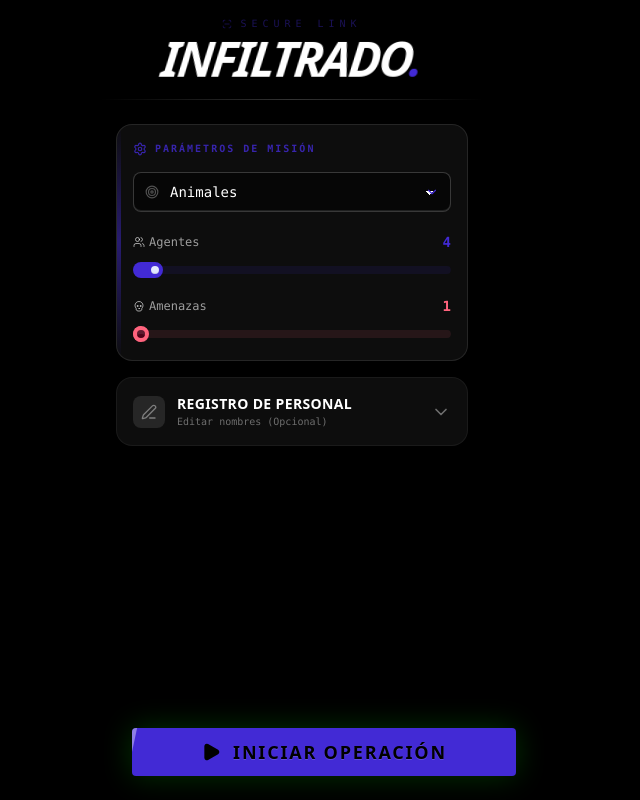
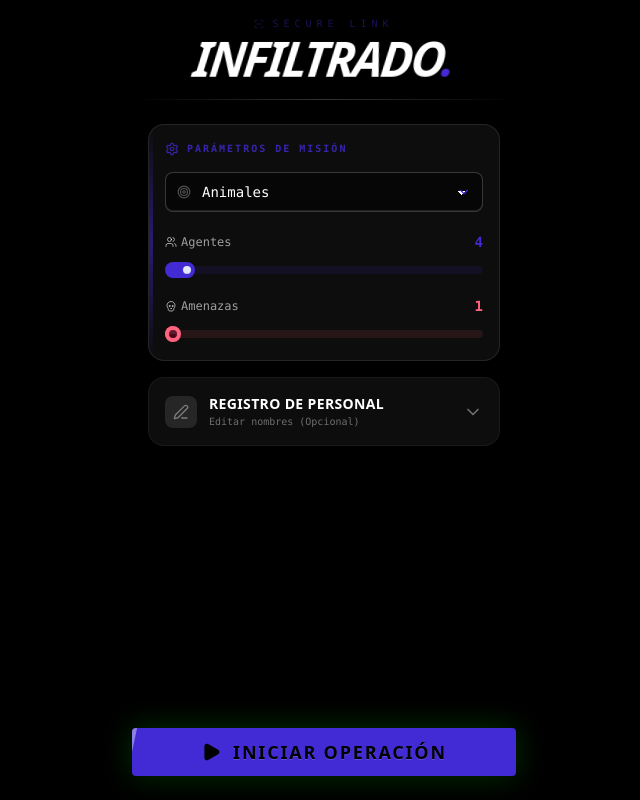
Before and after one commit to liobarrozo/impostor, a React (Vite) app: page / in a window 1280 px wide. Shown: the whole page, without its empty margins (316-956 px from the left). Built offline with nearby package versions, Linux system fonts and the light colour scheme.

Commit message:
fix scroll

```diff
--- a/src/App.jsx
+++ b/src/App.jsx
@@ -57,12 +57,12 @@ export default function App() {
 
   return (
     // Contenedor Principal: Fondo negro y centrado para móviles
-    <div className="min-h-screen bg-black text-neutral-content flex items-center justify-center font-sans overflow-hidden">
+    <div className="h-dvh bg-black text-neutral-content flex items-center justify-center font-sans overflow-hidden">
 
       {/* Contenedor ancho fijo para simular app móvil en escritorio
         y ocupar todo en celular
       */}
-      <div className="w-full max-w-md min-h-screen relative">
+      <div className="w-full max-w-md h-full relative">
 
         {/* Modal de Confirmación de Salida */}
         <ExitConfirmModal
--- a/src/components/ui/Screen.jsx
+++ b/src/components/ui/Screen.jsx
@@ -1,12 +1,14 @@
 // Shell común de todas las páginas: layout + el único fondo de la app.
-// Cada página pasa su propio min-h / py / justify / overflow por className:
+// Ocupa toda la altura del shell (h-dvh en App): la app nunca scrollea, el
+// scroll vive dentro de cada página. Cada página pasa su py / justify /
+// overflow por className:
 // dejarlos acá chocaría entre utilidades de Tailwind.
 //
 // `tint` es la capa reactiva (rojo/verde según cómo viene la partida). Sin
 // tinte queda transparente, así el fondo se ve igual en todas las páginas.
 export default function Screen({ className = '', tint = '', children }) {
   return (
-    <div className={`flex flex-col items-center w-full max-w-sm relative ${className}`}>
+    <div className={`flex flex-col items-center w-full max-w-sm mx-auto h-full relative ${className}`}>
       <div className="absolute inset-0 bg-black -z-20"></div>
       <div className="absolute inset-0 bg-[linear-gradient(rgba(0,255,0,0.03)_1px,transparent_1px),linear-gradient(90deg,rgba(0,255,0,0.03)_1px,transparent_1px)] bg-[size:20px_20px] -z-10"></div>
       <div className="absolute top-0 inset-x-0 h-48 bg-gradient-to-b from-primary/10 via-primary/5 to-transparent -z-10 pointer-events-none blur-xl"></div>
--- a/src/index.css
+++ b/src/index.css
@@ -1,2 +1,5 @@
 @import "tailwindcss";
 @plugin "daisyui";
+
+/* App fija a pantalla: nada de rubber-band ni pull-to-refresh en iOS. */
+html, body { overscroll-behavior: none; }
--- a/src/pages/PlayingPage.jsx
+++ b/src/pages/PlayingPage.jsx
@@ -5,7 +5,7 @@ import CircularTimer from '../components/playing/CircularTimer';
 
 export default function PlayingPage({ timer, category, onFinish, onExit }) {
   return (
-    <Screen className="justify-between min-h-[85vh] py-6 overflow-hidden">
+    <Screen className="justify-between py-6 overflow-hidden">
 
       {/* 1. STATUS HEADER */}
       <div className="w-full px-4 flex justify-between items-center text-xs font-mono tracking-widest text-white/50 mb-4">
--- a/src/pages/ResultPage.jsx
+++ b/src/pages/ResultPage.jsx
@@ -21,7 +21,7 @@ export default function ResultPage({ word, roles, playerNames, ejectedPlayers, o
 
   return (
     <Screen
-      className="justify-center min-h-[85vh] py-6 overflow-hidden"
+      className="justify-center py-6 overflow-hidden"
       tint={stage === 'revealed'
         ? (impostorsWon ? 'bg-red-900 opacity-40' : 'bg-emerald-900 opacity-40')
         : ''}
--- a/src/pages/RevealPage.jsx
+++ b/src/pages/RevealPage.jsx
@@ -8,7 +8,7 @@ export default function RevealPage({ playerName, currentPlayer, totalPlayers, ro
   const [hasSeenRole, setHasSeenRole] = useState(false);
 
   return (
-    <Screen className="justify-between min-h-[85vh] py-6 overflow-x-hidden">
+    <Screen className="justify-between py-6 overflow-x-hidden">
 
       {/* 1. CABECERA */}
       <div className="text-center mb-6 select-none relative z-10">
--- a/src/pages/SetupPage.jsx
+++ b/src/pages/SetupPage.jsx
@@ -6,7 +6,7 @@ import PlayerRoster from '../components/setup/PlayerRoster';
 
 export default function SetupPage({ config, setConfig, playerNames, updatePlayerName, onStart }) {
   return (
-    <Screen className="min-h-[90vh] py-4">
+    <Screen className="py-4">
 
       {/* --- LOGO COMPACTO --- */}
       <div className="flex flex-col items-center mb-6 relative z-10 w-full shrink-0">
@@ -22,7 +22,7 @@ export default function SetupPage({ config, setConfig, playerNames, updatePlayer
       </div>
 
       {/* --- AREA DE SCROLL --- */}
-      <div className="w-full px-4 pb-32 overflow-y-auto scrollbar-hide">
+      <div className="w-full flex-1 min-h-0 px-4 pb-32 overflow-y-auto scrollbar-hide">
         <InstallAppButton />
         <MissionParams config={config} setConfig={setConfig} />
         <PlayerRoster
--- a/src/pages/VotingPage.jsx
+++ b/src/pages/VotingPage.jsx
@@ -35,7 +35,7 @@ export default function VotingPage({ playerNames, roles, ejectedPlayers, onEject
 
   return (
     <Screen
-      className="min-h-[85vh] py-6 overflow-hidden"
+      className="py-6 overflow-hidden"
       tint={votingStage === 'revealed'
         ? (isSelectedImpostor ? 'bg-red-900 opacity-20' : 'bg-emerald-900 opacity-20')
         : ''}
```
